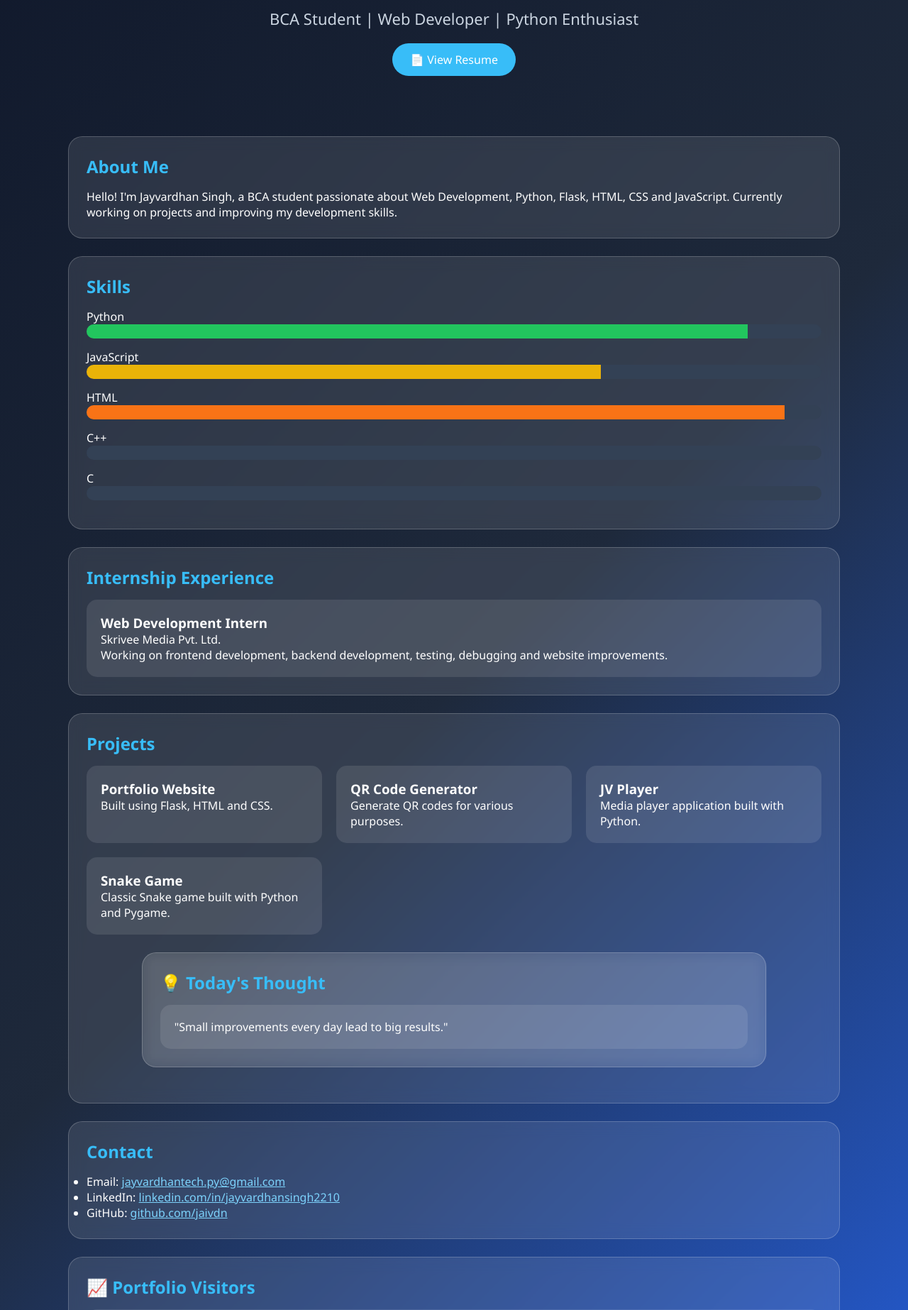
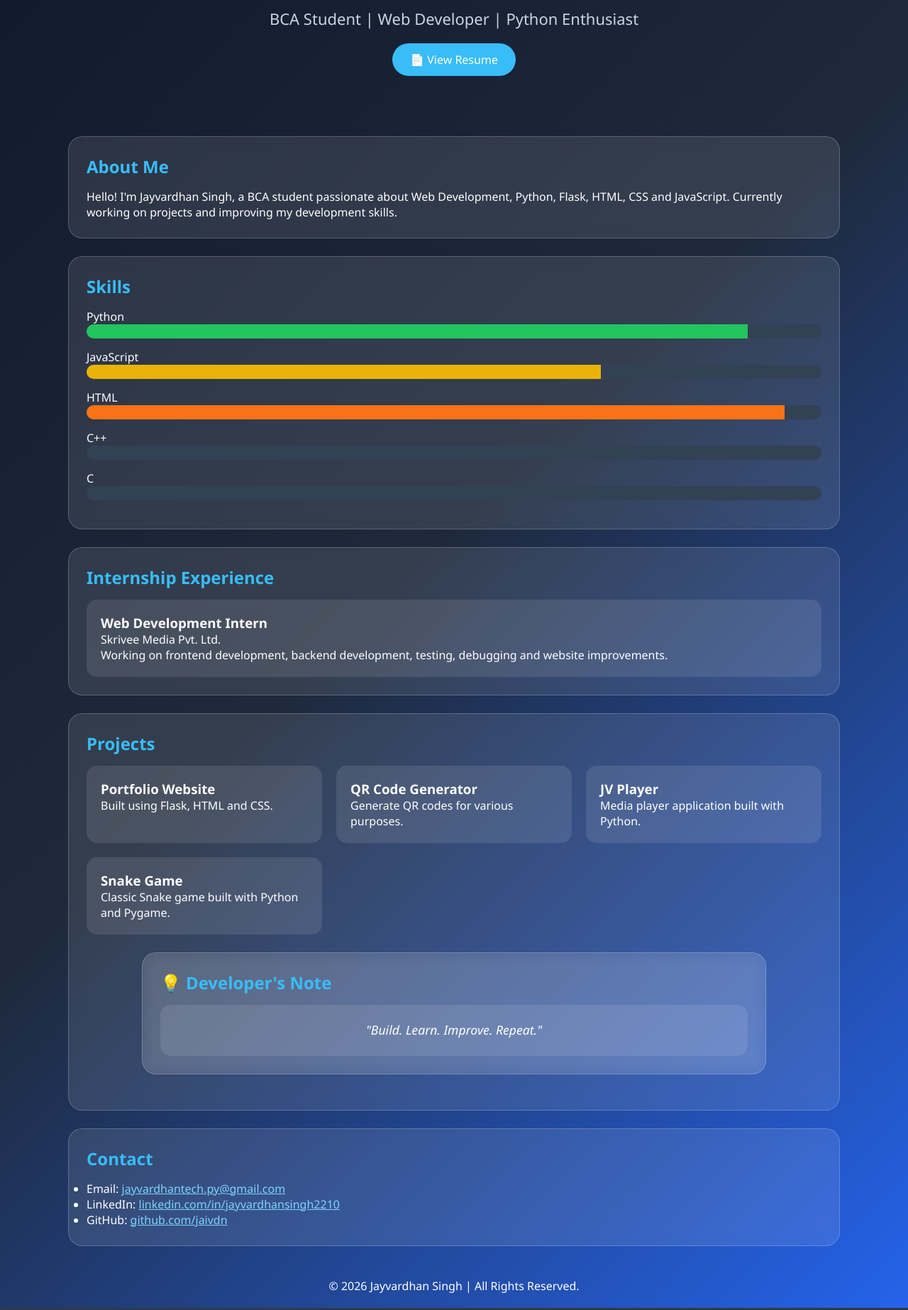
Before and after one commit to jaivdn/portfolio-website, a Flask app: page / in a window 1280 px wide. Shown: the part 359-2205 px from the top of the page at 71% size. Run offline with Flask 3, Linux system fonts and the light colour scheme.

Commit message:
Added Developer Note section

```diff
--- a/static/style.css
+++ b/static/style.css
@@ -151,15 +151,10 @@ body {
 
 /* Add this at the bottom */
 
-.thought-card {
-    text-align: center;
-    font-size: 1.1rem;
-    font-style: italic;
-    padding: 20px;
+.thought-card{
+    text-align:center;
+    font-size:1.1rem;
+    font-style:italic;
+    padding:20px;
+    line-height:1.8;
 }
-
-.card img{
-    max-width:100%;
-    display:block;
-    margin:auto;
-}
--- a/templates/index.html
+++ b/templates/index.html
@@ -112,13 +112,12 @@
 
         </div>
 
+<section>
+    <h2>💡 Developer's Note</h2>
 
-<section>
-    <h2>💡 Today's Thought</h2>
-
-    <div class="card">
+    <div class="card thought-card">
         <p>
-            "Small improvements every day lead to big results."
+            "Build. Learn. Improve. Repeat."
         </p>
     </div>
 </section>
@@ -153,14 +152,7 @@
 
     </section>
 
-    <section>
-    <h2>📈 Portfolio Visitors</h2>
 
-    <div class="card thought-card">
-        <img src="https://visitor-badge.laobi.icu/badge?page_id=jayvardhan.portfolio"
-             alt="Visitor Count">
-    </div>
-</section>
 
     <footer>
         © 2026 Jayvardhan Singh | All Rights Reserved.
```
